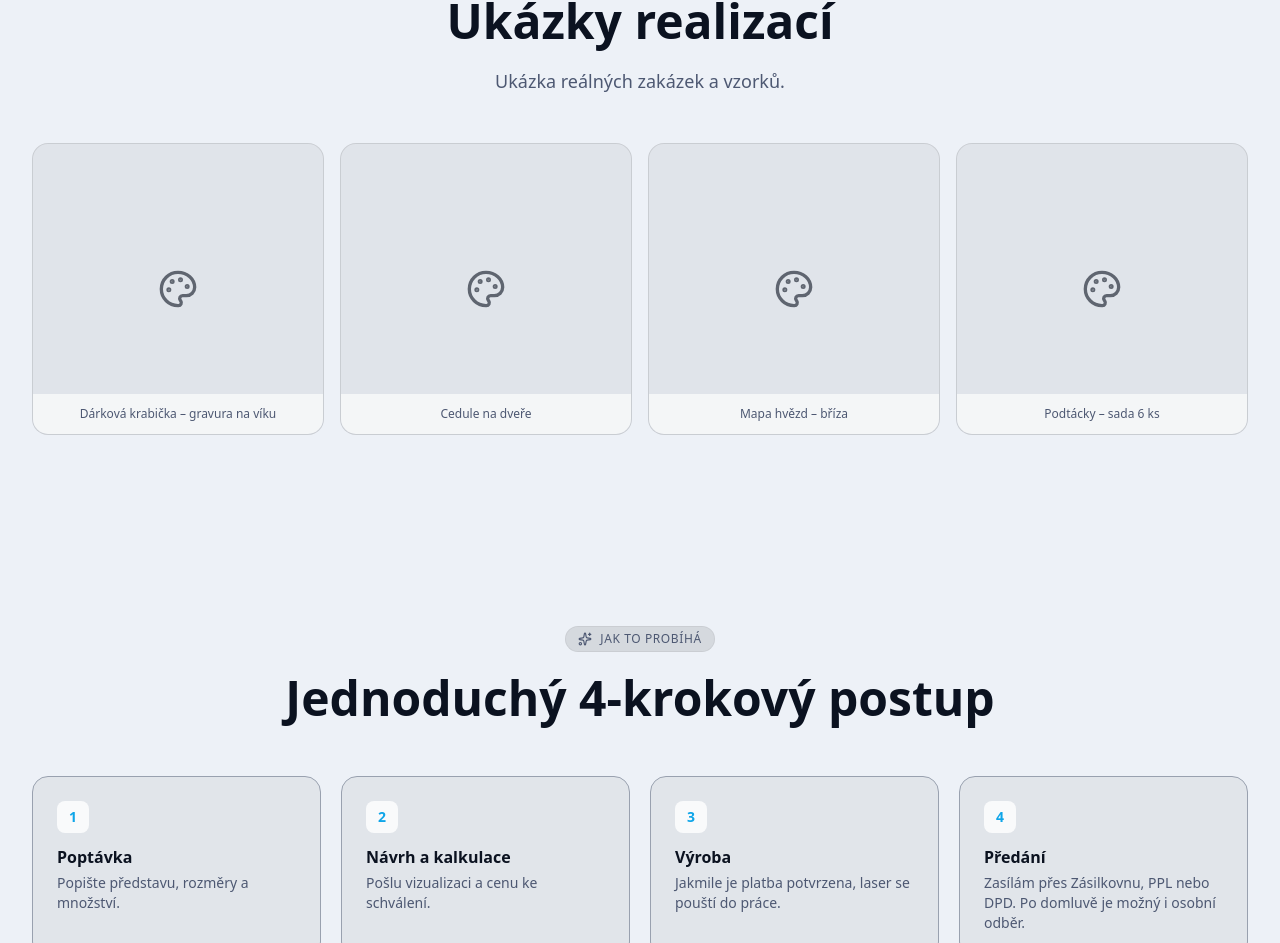
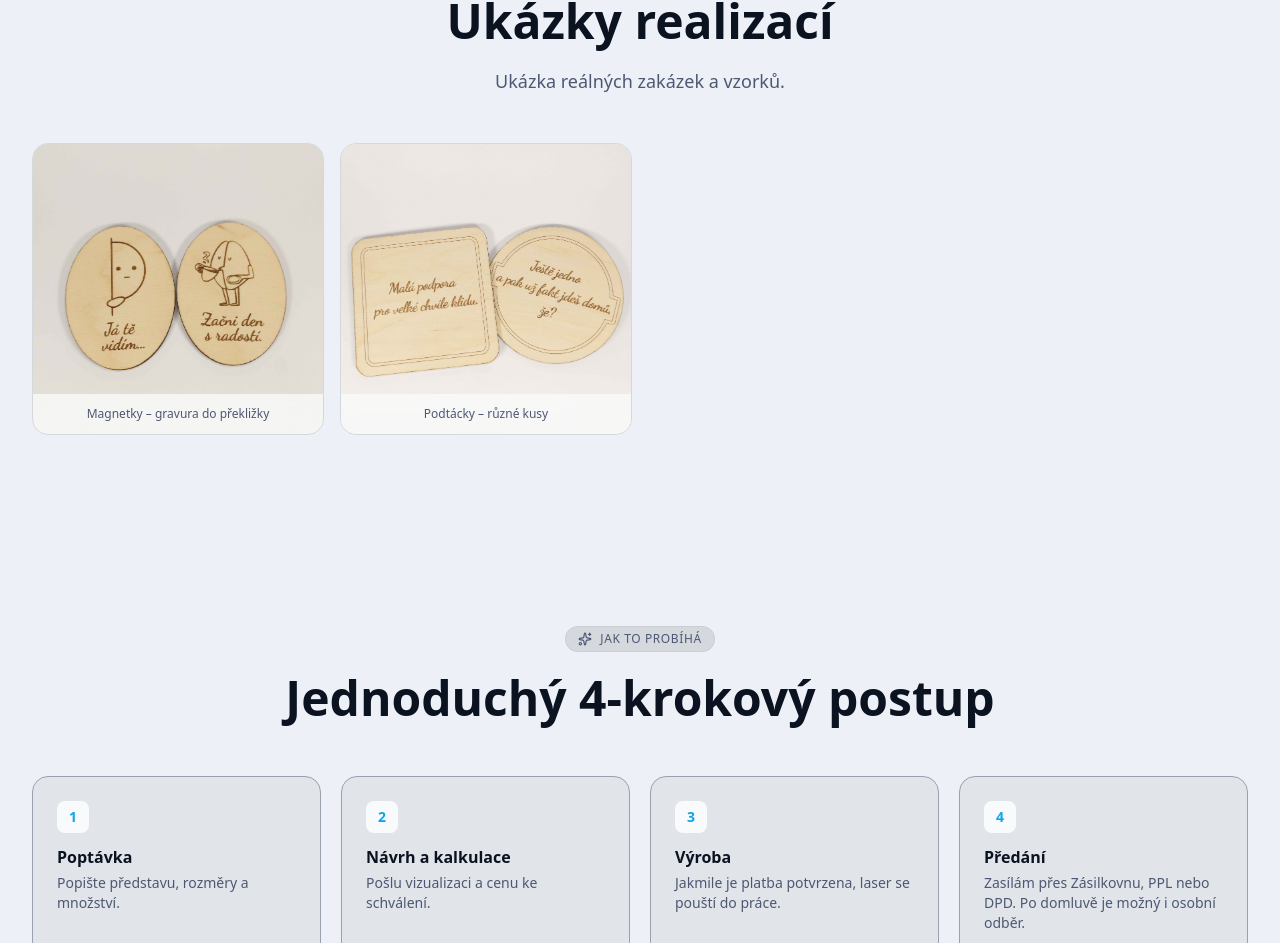
Before and after one commit to gravirlab-cloud/gravirlab-web, a React (Vite) app: page / in a window 1280 px wide. Shown: the part 1620-2563 px from the top of the page. Built offline with nearby package versions, Linux system fonts and the light colour scheme.

Commit message:
pridani a uprava fotek

```diff
--- a/src/App.jsx
+++ b/src/App.jsx
@@ -1,5 +1,7 @@
 // src/App.jsx
 import React from "react";
+import pf1 from './assets/magnetky.jpg';
+import pf2 from './assets/podtacky.jpg';
 import { motion } from "framer-motion";
 import {
   Menu, X, Sparkles, Send, Mail, Phone, Clock, CheckCircle2,
@@ -247,17 +249,131 @@ const ServiceCard = ({ icon: Icon, title, desc }) => (
 );
 
 // ---------- Portfolio item ----------
-const PortfolioItem = ({ label }) => (
-  <div className="group relative aspect-square rounded-2xl overflow-hidden border border-black/10 dark:border-white/10 bg-black/5 dark:bg-white/5">
-    <div className="absolute inset-0 bg-gradient-to-br from-black/10 dark:from-white/10 to-black/0 opacity-0 group-hover:opacity-100 transition-opacity" />
-    <div className="absolute inset-0 grid place-items-center opacity-60">
-      <Palette className="h-10 w-10" />
-    </div>
-    <div className="absolute bottom-0 left-0 right-0 p-3 text-xs text-center text-[var(--muted)] bg-[var(--panel)]/80 backdrop-blur">
+// ---- Portfolio item (kliknutelná karta) ----
+const PortfolioItem = ({ src, label, onOpen }) => (
+  <button
+    type="button"
+    onClick={() => onOpen(src, label)}
+    className="group relative rounded-2xl overflow-hidden border border-black/10 dark:border-white/10 focus:outline-none focus:ring-2 focus:ring-[var(--accent-1)]"
+    aria-label={`Otevřít náhled: ${label}`}
+  >
+    <img src={src} alt={label} className="w-full aspect-square object-cover transition-transform group-hover:scale-[1.02]" />
+    <div className="absolute bottom-0 left-0 right-0 p-3 text-xs text-[var(--muted)] bg-[var(--panel)]/80 backdrop-blur">
       {label}
     </div>
-  </div>
+  </button>
 );
+
+// Lightbox (z-index posílám vysoko, zavírání: klik ven, ✕, Esc, ←/→)
+const Lightbox = ({ open, item, onClose, onPrev, onNext }) => {
+  React.useEffect(() => {
+    if (!open) return;
+    const onKey = (e) => {
+      if (e.key === "Escape") onClose();
+      if (e.key === "ArrowLeft") onPrev();
+      if (e.key === "ArrowRight") onNext();
+    };
+    document.addEventListener("keydown", onKey);
+    return () => document.removeEventListener("keydown", onKey);
+  }, [open, onClose, onPrev, onNext]);
+
+  if (!open) return null;
+
+  return (
+    <div
+      className="fixed inset-0 z-[9999] bg-black/70 backdrop-blur-sm flex items-center justify-center p-4"
+      onClick={onClose}
+      aria-modal="true"
+      role="dialog"
+    >
+      <div
+        className="relative max-w-5xl w-full"
+        onClick={(e) => e.stopPropagation()}
+      >
+        <img src={item.src} alt={item.label} className="w-full h-auto rounded-2xl shadow-2xl" />
+
+        <div className="absolute top-3 right-3 flex items-center gap-2">
+          <span className="hidden sm:block text-xs px-2 py-1 rounded bg-black/60 text-white">
+            {item.label}
+          </span>
+          <button
+            onClick={onClose}
+            aria-label="Zavřít náhled"
+            className="h-9 w-9 grid place-items-center rounded-full bg-black/70 text-white hover:bg-black/80"
+            title="Zavřít (Esc)"
+          >
+            ✕
+          </button>
+        </div>
+
+        <button
+          onClick={onPrev}
+          aria-label="Předchozí"
+          className="absolute left-3 top-1/2 -translate-y-1/2 h-10 w-10 rounded-full bg-black/70 text-white grid place-items-center hover:bg-black/80"
+          title="Předchozí (←)"
+        >‹</button>
+
+        <button
+          onClick={onNext}
+          aria-label="Další"
+          className="absolute right-3 top-1/2 -translate-y-1/2 h-10 w-10 rounded-full bg-black/70 text-white grid place-items-center hover:bg-black/80"
+          title="Další (→)"
+        >›</button>
+      </div>
+    </div>
+  );
+};
+
+// Sekce Portfolio – kliknutelné karty volají open(i)
+const PortfolioSection = () => {
+  const items = [
+    { src: pf1, label: "Magnetky – gravura do překližky" },
+    { src: pf2, label: "Podtácky – různé kusy" },
+  ];
+
+  const [state, setState] = React.useState({ open: false, index: 0 });
+  const open  = (idx) => { setState({ open: true, index: idx }); };
+  const close = ()     => { setState((s) => ({ ...s, open: false })); };
+  const prev  = ()     => { setState((s) => ({ ...s, index: (s.index - 1 + items.length) % items.length })); };
+  const next  = ()     => { setState((s) => ({ ...s, index: (s.index + 1) % items.length })); };
+
+  return (
+    <Section
+      id="portfolio"
+      eyebrow="Portfolio"
+      title="Ukázky realizací"
+      subtitle="Ukázka reálných zakázek a vzorků."
+    >
+      <div className="grid grid-cols-2 md:grid-cols-3 lg:grid-cols-4 gap-4">
+        {items.map((it, i) => (
+          <button
+            key={i}
+            type="button"
+            onClick={() => open(i)}
+            className="group relative rounded-2xl overflow-hidden border border-black/10 dark:border-white/10 focus:outline-none focus:ring-2 focus:ring-[var(--accent-1)]"
+            aria-label={`Otevřít náhled: ${it.label}`}
+          >
+            <img src={it.src} alt={it.label} className="w-full aspect-square object-cover transition-transform group-hover:scale-[1.02]" />
+            <div className="absolute bottom-0 left-0 right-0 p-3 text-xs text-[var(--muted)] bg-[var(--panel)]/80 backdrop-blur">
+              {it.label}
+            </div>
+          </button>
+        ))}
+      </div>
+
+      <Lightbox
+        open={state.open}
+        item={items[state.index]}
+        onClose={close}
+        onPrev={prev}
+        onNext={next}
+      />
+    </Section>
+  );
+};
+
+
+
 
 const ContactForm = () => {
   const inputBase =
@@ -395,13 +511,16 @@ export default function App() {
         </div>
       </Section>
 
-      <Section id="portfolio" eyebrow="Portfolio" title="Ukázky realizací" subtitle=" Ukázka reálných zakázek a vzorků.">
-        <div className="grid grid-cols-2 md:grid-cols-3 lg:grid-cols-4 gap-4">
-          {["Dárková krabička – gravura na víku", "Cedule na dveře", "Mapa hvězd – bříza", "Podtácky – sada 6 ks"].map((l, i) => (
-            <PortfolioItem key={i} label={l} />
-          ))}
-        </div>
-      </Section>
+      <PortfolioSection id="portfolio" eyebrow="Portfolio" title="Ukázky realizací" subtitle=" Ukázka reálných zakázek a vzorků.">
+      <div className="grid grid-cols-2 md:grid-cols-3 lg:grid-cols-4 gap-4">
+        {[
+          { src: pf1, label: "Magnetky – gravura do překližky" },
+          { src: pf2, label: "Podtácky - různé velikosti" },
+        ].map((item, i) => (
+          <PortfolioItem key={i} src={item.src} label={item.label} />
+        ))}
+      </div>
+    </PortfolioSection>
 
       <Section id="process" eyebrow="Jak to probíhá" title="Jednoduchý 4-krokový postup">
   <div className="grid md:grid-cols-4 gap-5">
```
Also changed, not shown: src/assets/magnetky.jpg (added), src/assets/podtacky.jpg (added).
